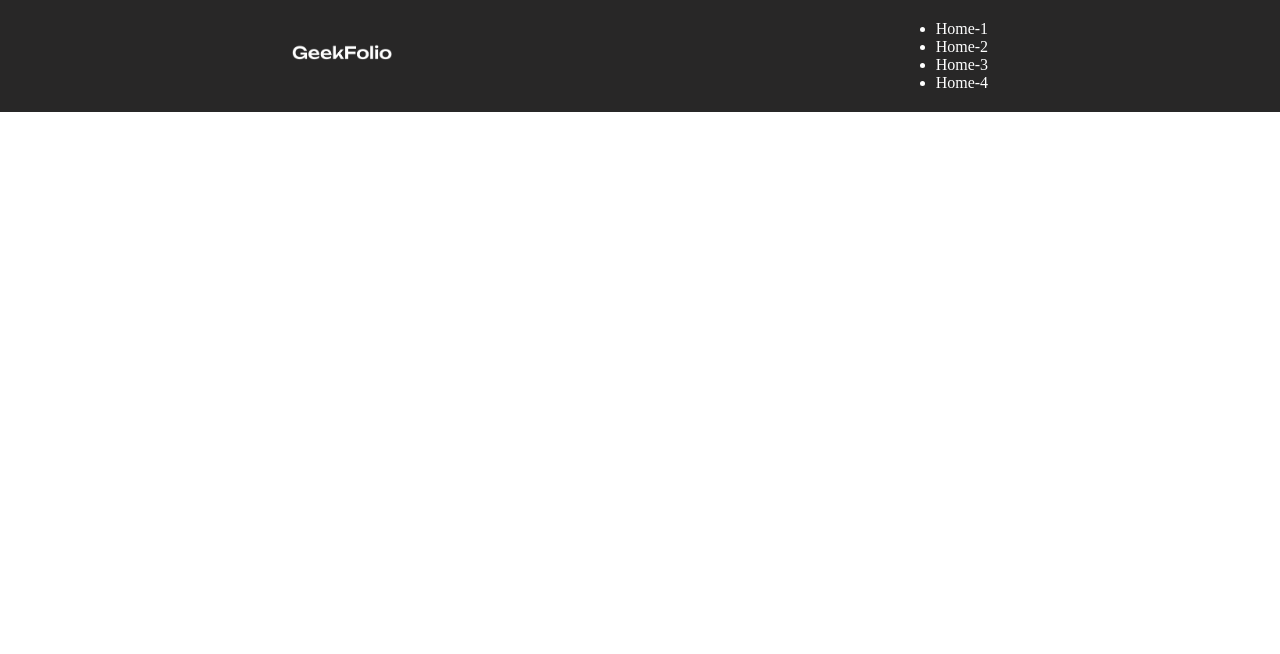
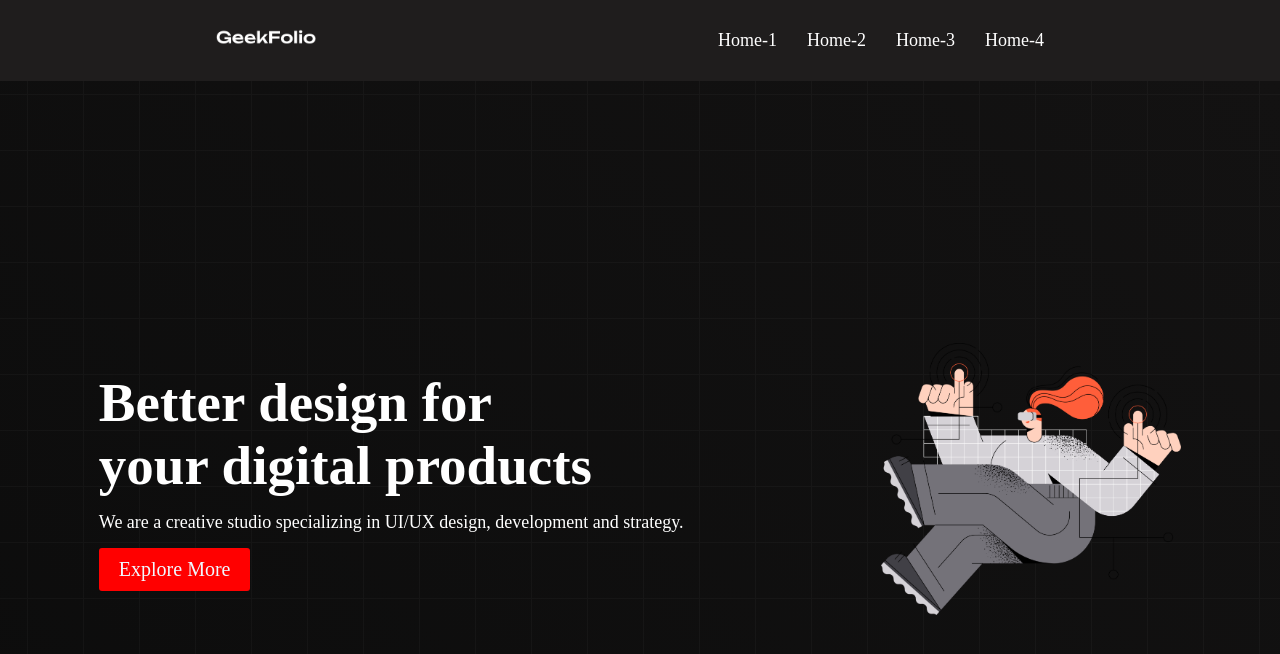
Before and after one commit to ahteshmul51/first-digital-agency-repo, a plain HTML site: page index.html in a window 1280 px wide. Drawn offline with Linux system fonts and the light colour scheme.

Commit message:
added banner

```diff
--- a/index.html
+++ b/index.html
@@ -8,6 +8,7 @@
 </head>
 <body>
     <header>
+        <!-- nav section here -->
         <nav>
             <div class="manu-container">
                 <div class="logo">
@@ -15,16 +16,28 @@
                 </div>
                 <div class="menues">
                     <ul>
-                        <li>Home-1</li>
-                        <li>Home-2</li>
-                        <li>Home-3</li>
-                        <li>Home-4</li>
+                        <li class="item">Home-1</li>
+                        <li class="item">Home-2</li>
+                        <li class="item">Home-3</li>
+                        <li class="item">Home-4</li>
                     </ul>
                 </div>
             </div>
         </nav>
     </header>
     <main>
+        <section>
+            <div class="banner-container">
+                <div class="banner-text">
+                    <h1 class="title">Better design for <br> your digital products</h1>
+                    <p class="banner-description">We are a creative studio specializing in UI/UX design, development and strategy. </p>
+                    <button class="btn-primary">Explore More</button>
+                </div>
+                <div class="banner-image">
+                    <img class="banner-phote" src="./images/banner.png" alt="">
+                </div>
+            </div>
+        </section>
 
     </main>
     <footer>
--- a/style.css
+++ b/style.css
@@ -1,20 +1,67 @@
 *{
     margin: 0px;
     padding: 0px;
+    font-family: 'Times New Roman', Times, serif;
 }
 .manu-container{
-    background-color: #282727;
+    background-color: rgb(31, 29, 29);
     padding: 20px;
     color: white;
     list-style: none;
     display: flex;
     align-items: center;
     justify-content: space-around;
+    list-style: none;
 
 }
+.menues ul{
+    list-style-type: none;
+    display: flex;
+}
 
-
+.item{
+    margin-right: 10px;
+    padding: 10px;
+    font-size: 18px;
+}
+.item:hover{
+    background-color: salmon;
+    border-radius: 3px ;
+    color: blue;
+}
 
 .logo-photo{
     width: 100px;
 }
+.banner-container{
+    display: flex;
+    justify-content: space-around;
+    height: 100vh;
+    align-items: center;
+    color: white;
+    background-image: url("images/background.png"),linear-gradient(45deg,rgb(12, 12, 12),rgb(19, 18, 18));
+}
+.banner-phote{
+    width: 300px;
+}
+.title{
+    font-size: 55px;
+    font-weight: bold;
+}
+.banner-description{
+    font-size: 18px;
+    margin-top: 15px;
+    margin-bottom: 15px;
+}
+.btn-primary{
+    padding: 10px 20px;
+    border: none;
+    border-radius: 3px;
+    background-color: red;
+    font-size: 20px;
+    font-weight: ;
+    color: aliceblue;
+}
+.btn-primary:hover{
+    color: rgb(20, 20, 18);
+}
```
